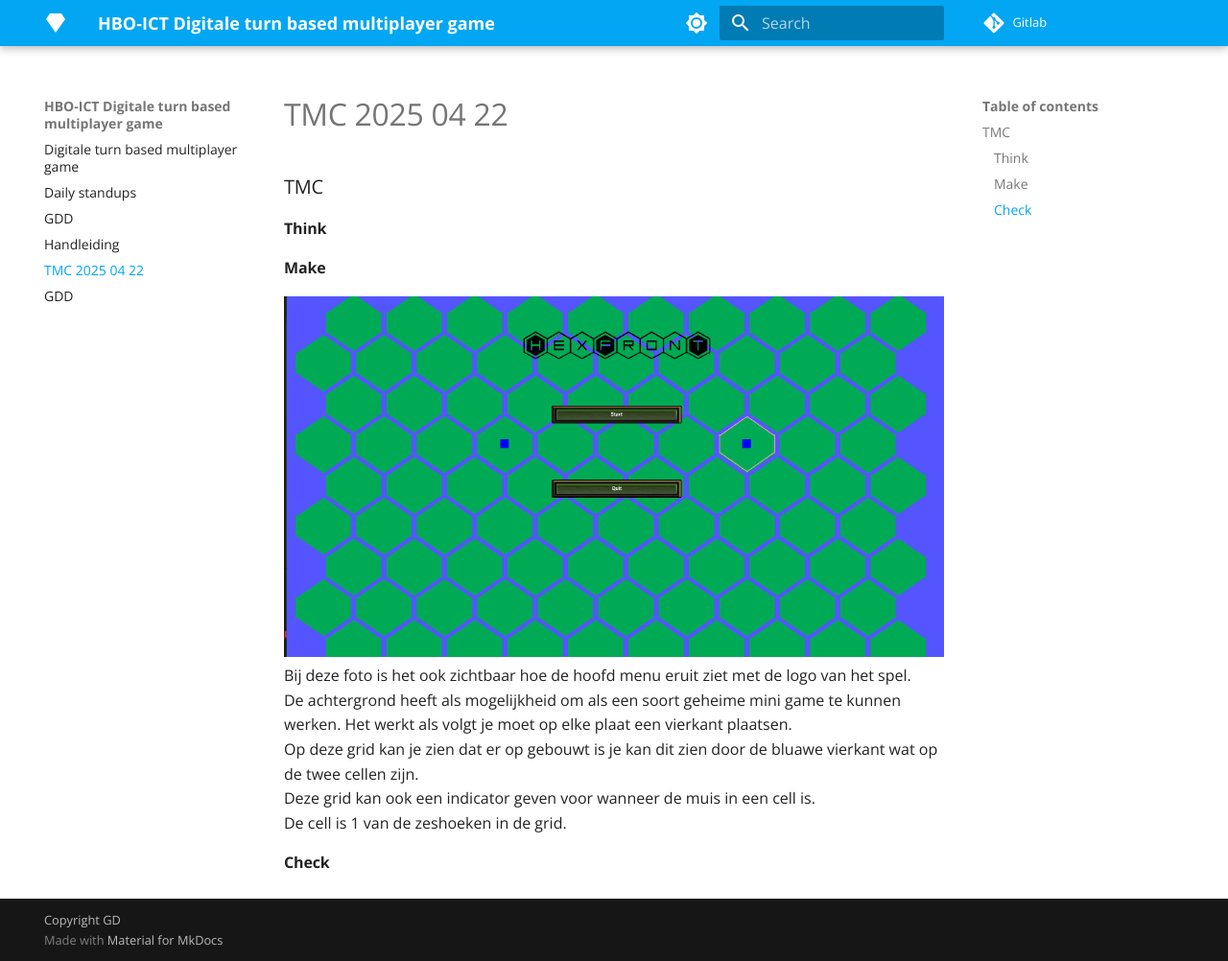
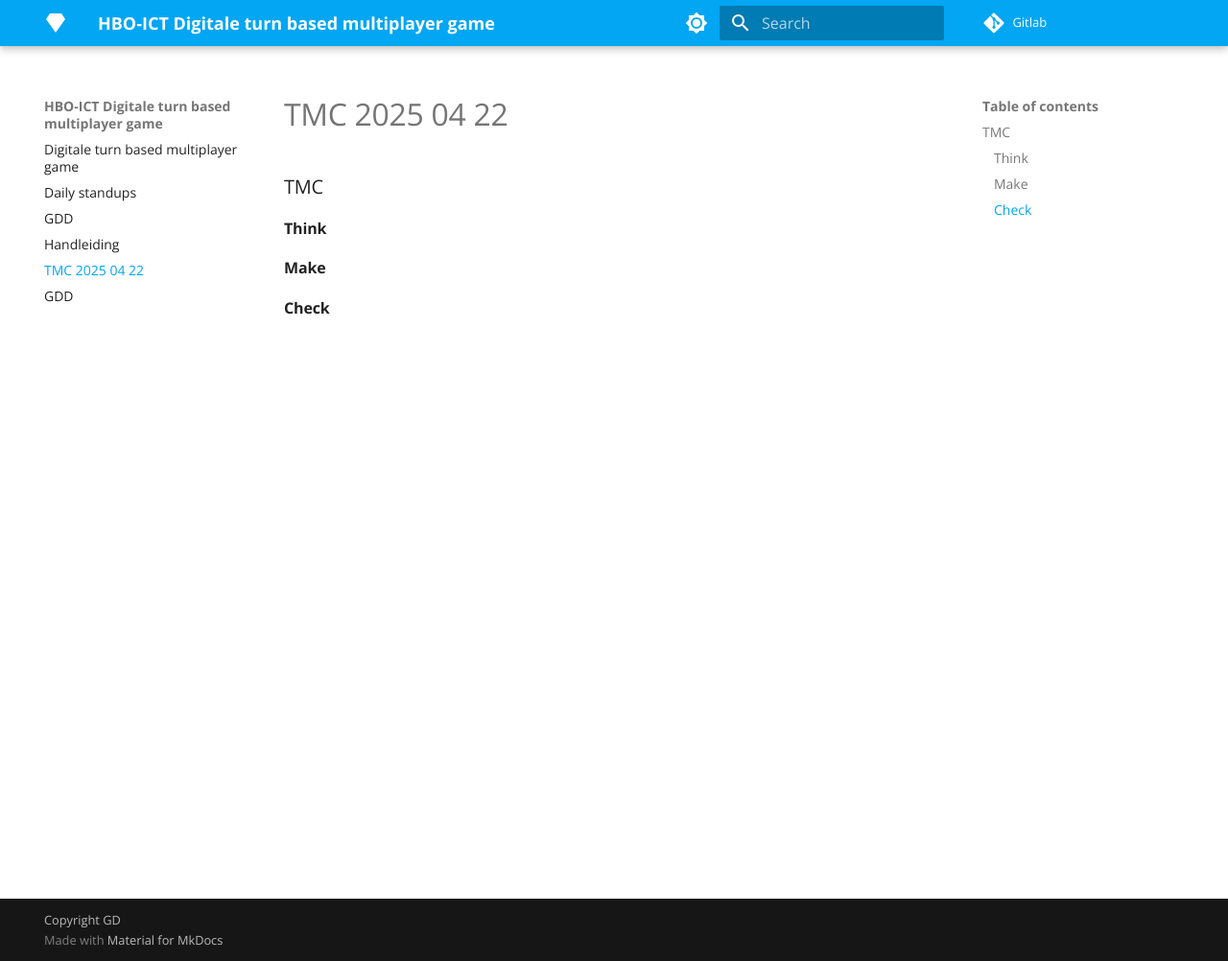
Before and after one commit to lieuweZ/HexFront, an MkDocs documentation site: the page built from docs/TMC 2025_04_22.md, in a window 1280 px wide and 1002 px high. Shown: the whole window at 96% size. Built offline with MkDocs 1.6.1 and Material for MkDocs 9.7.7, drawn with Linux system fonts in a browser that asks for light colours; nearby versions of some CDN libraries; library files that are not in the unit come from our copies.

Commit message:
Edit TMC 2025_04_22.md

```diff
--- a/docs/TMC 2025_04_22.md
+++ b/docs/TMC 2025_04_22.md
@@ -4,10 +4,6 @@
 
 
 #### Make
-![Main menu](./images/mainmenu.png "main menu")<br>
-Bij deze foto is het ook zichtbaar hoe de hoofd menu eruit ziet met de logo van het spel. <br>
-De achtergrond heeft als mogelijkheid om als een soort geheime mini game te kunnen werken. Het werkt als volgt je moet op elke plaat een vierkant plaatsen.<br>
-Op deze grid kan je zien dat er op gebouwt is je kan dit zien door de bluawe vierkant wat op de twee cellen zijn.<br>
-Deze grid kan ook een indicator geven voor wanneer de muis in een cell is.<br>
-De cell is 1 van de zeshoeken in de grid.<br>
+
+
 #### Check
```
